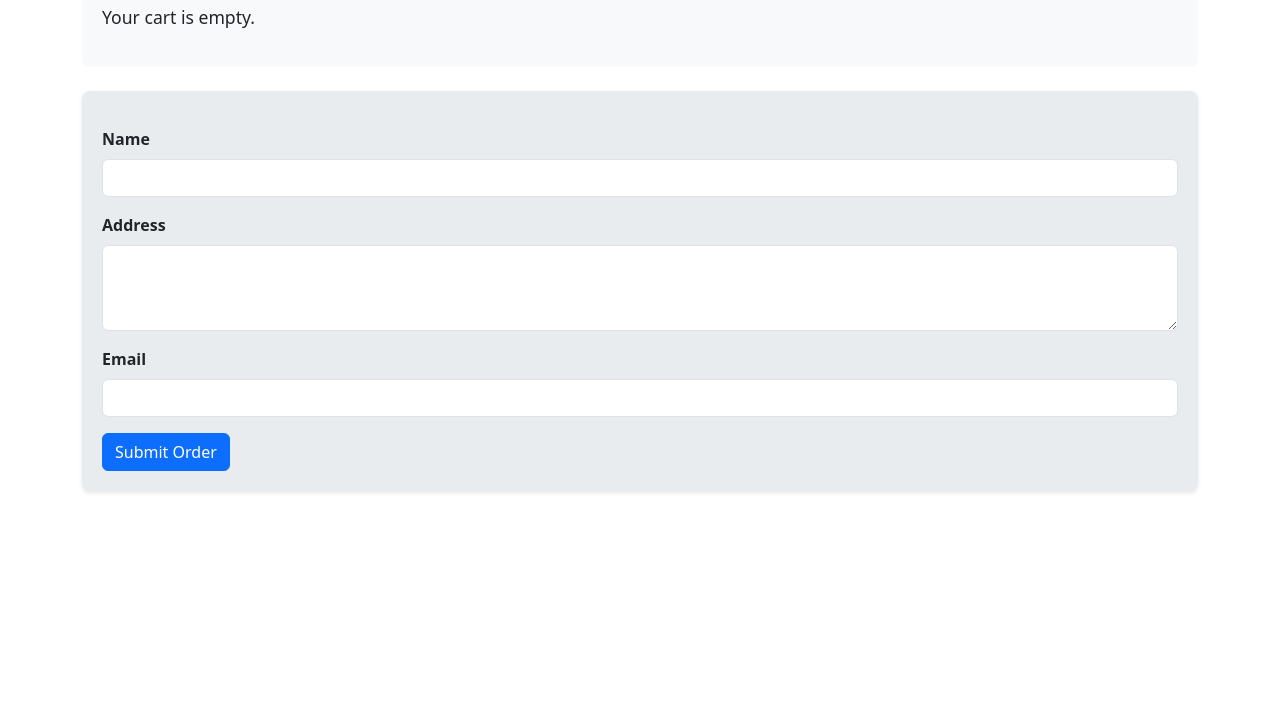
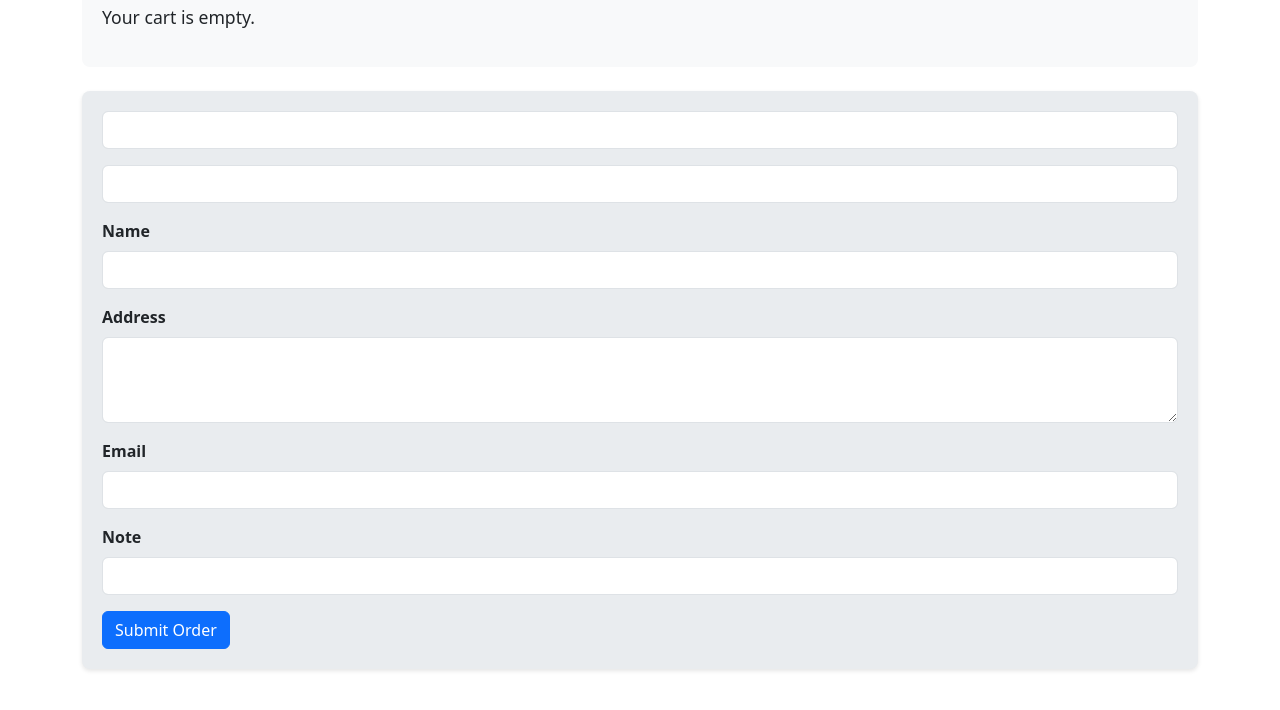
Before and after one commit to BellaAwaliah/floris, a plain HTML site: page checkout.html in a window 1280 px wide. Shown: the part 166-876 px from the top of the page. Before the commit the page ends 800 px from the top, so only its background shows below. Drawn offline with nearby package versions, Linux system fonts and the light colour scheme.

Commit message:
menambahkan note do form checkout

```diff
--- a/checkout.html
+++ b/checkout.html
@@ -1,10 +1,10 @@
 <!DOCTYPE html>
 <html lang="en">
   <head>
-    <meta charset="UTF-8">
-    <meta name="viewport" content="width=device-width, initial-scale=1.0">
+    <meta charset="UTF-8" />
+    <meta name="viewport" content="width=device-width, initial-scale=1.0" />
     <title>Checkout</title>
-    <link href="https://cdn.jsdelivr.net/npm/bootstrap@5.3.0-alpha1/dist/css/bootstrap.min.css" rel="stylesheet">
+    <link href="https://cdn.jsdelivr.net/npm/bootstrap@5.3.0-alpha1/dist/css/bootstrap.min.css" rel="stylesheet" />
     <script src="scripts/cart.js" defer></script>
     <style>
       /* Gaya untuk bagian daftar item */
@@ -31,7 +31,8 @@
         font-weight: bold;
       }
 
-        #checkout-form input, #checkout-form textarea {
+      #checkout-form input,
+      #checkout-form textarea {
         background-color: #fff;
       }
     </style>
@@ -60,16 +61,16 @@
         <form id="checkout-form">
           <!-- New Input for Item List -->
           <div class="mb-3">
-                    <input type="text" class="form-control" id="items-list" name="item" hidden>
+            <input type="text" class="form-control" id="items-list" name="item" readonly />
           </div>
           <!-- New Input for Total Price -->
           <div class="mb-3">
-                    <input type="text" class="form-control" id="total-price" name="total harga" hidden>
+            <input type="text" class="form-control" id="total-price" name="total harga" readonly />
           </div>
 
           <div class="mb-3">
             <label for="name" class="form-label">Name</label>
-                    <input type="text" class="form-control" id="name" name="nama" required>
+            <input type="text" class="form-control" id="name" name="nama" required />
           </div>
           <div class="mb-3">
             <label for="address" class="form-label">Address</label>
@@ -77,7 +78,11 @@
           </div>
           <div class="mb-3">
             <label for="email" class="form-label">Email</label>
-                    <input type="email" class="form-control" id="email" name="email" required>
+            <input type="email" class="form-control" id="email" name="email" required />
+          </div>
+          <div class="mb-3">
+            <label for="note" class="form-label">Note</label>
+            <input type="note" class="form-control" id="note" name="note" required />
           </div>
           <button type="submit" class="btn btn-primary">Submit Order</button>
         </form>
```
Lines whose indentation alone changed are shown as unchanged.
